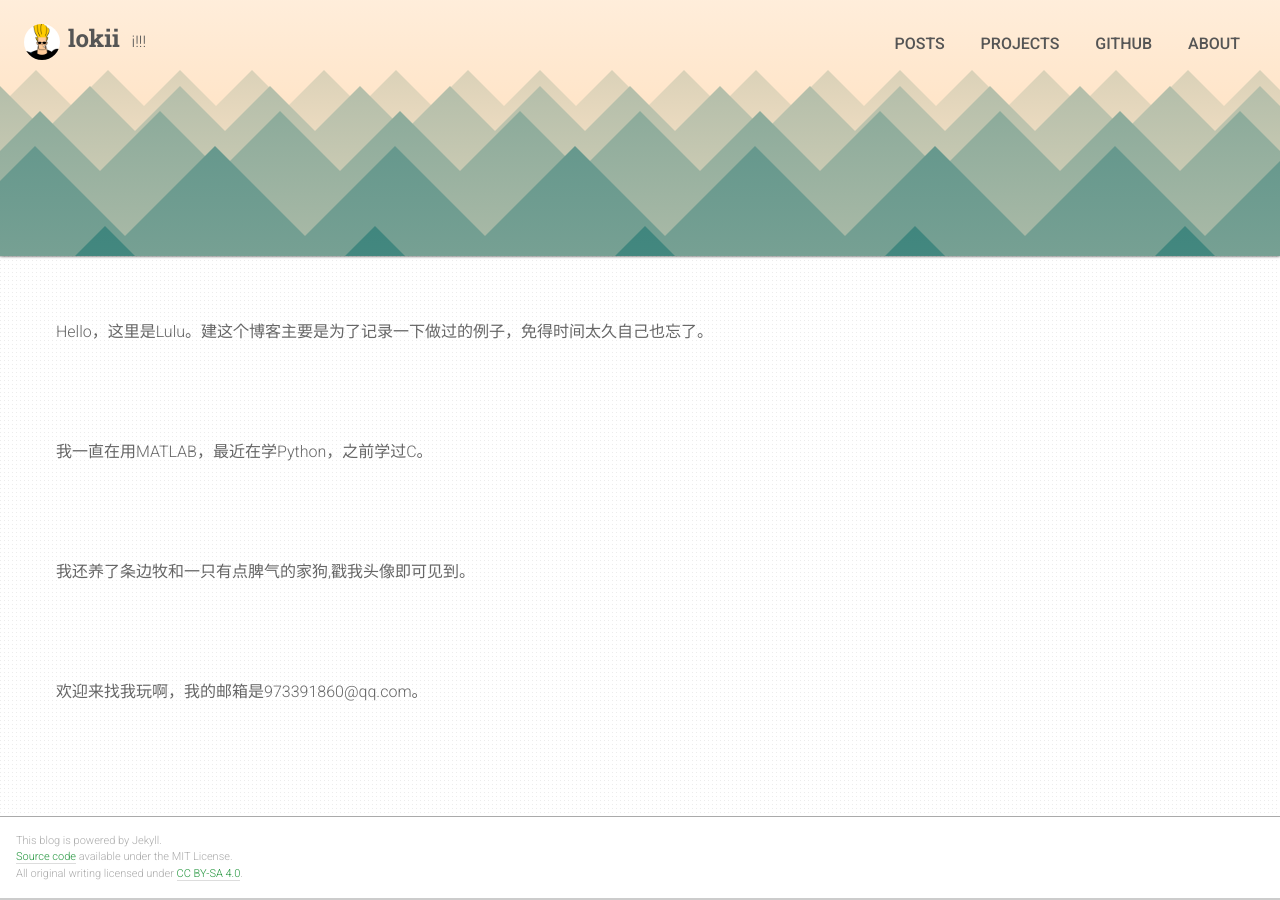
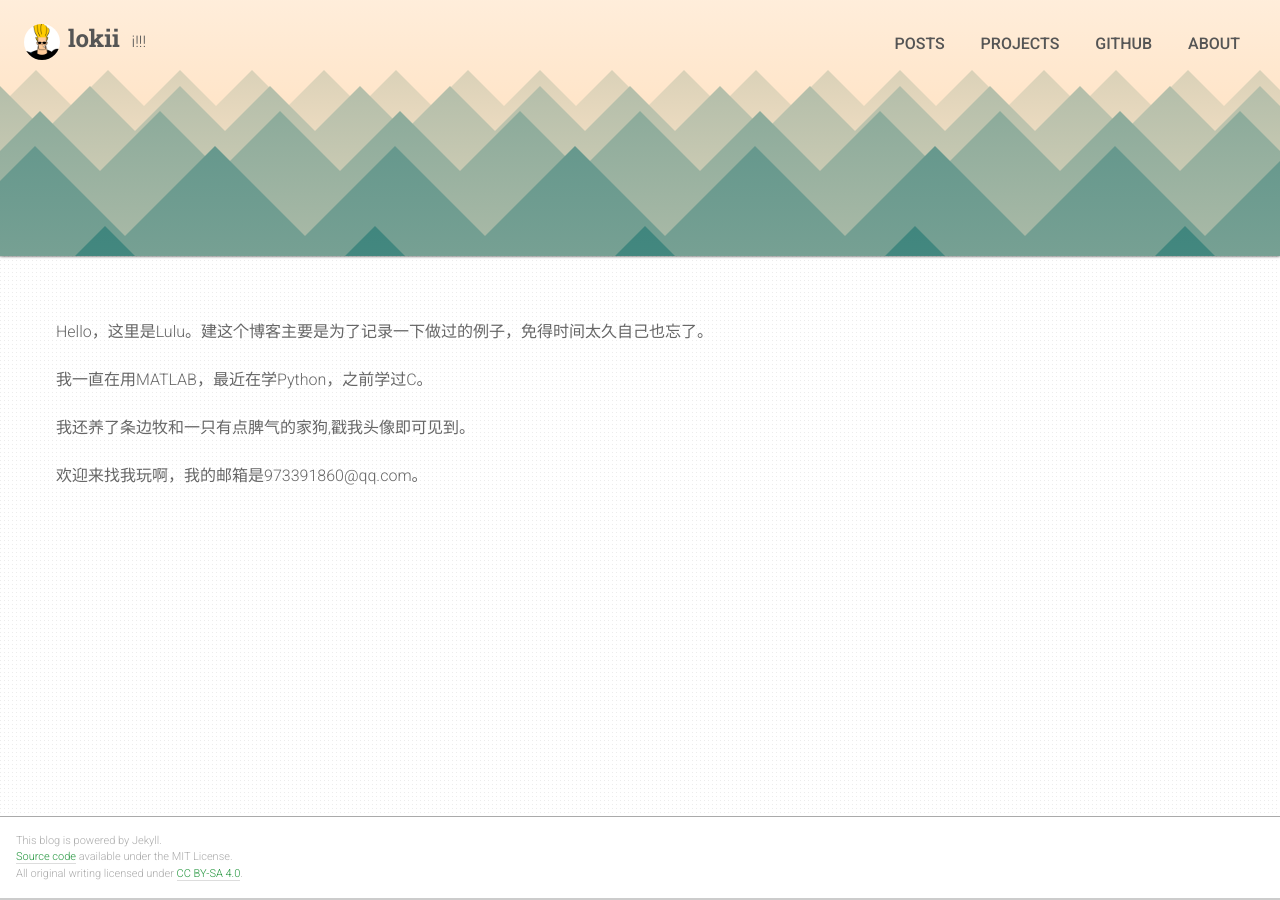
Before and after one commit to rlue/jekyll-solana, a Jekyll site: the page built from about.html, in a window 1280 px wide. Built offline with Jekyll 4.4.1, drawn with Linux system fonts in a browser that asks for light colours.

```diff
--- a/about.html
+++ b/about.html
@@ -5,7 +5,7 @@ teaser: loki
 ---
 
 
-<p>Hello，这里是Lulu。建这个博客主要是为了记录一下做过的例子，免得时间太久自己也忘了。<p>
-<p>我一直在用MATLAB，最近在学Python，之前学过C。<p>
-<p>我还养了条边牧和一只有点脾气的家狗,戳我头像即可见到。<p>
-<p>欢迎来找我玩啊，我的邮箱是973391860@qq.com。<p>
+<p>Hello，这里是Lulu。建这个博客主要是为了记录一下做过的例子，免得时间太久自己也忘了。<br>
+<br>我一直在用MATLAB，最近在学Python，之前学过C。<br>
+<br>我还养了条边牧和一只有点脾气的家狗,戳我头像即可见到。<br>
+<br>欢迎来找我玩啊，我的邮箱是973391860@qq.com。<p>
```
